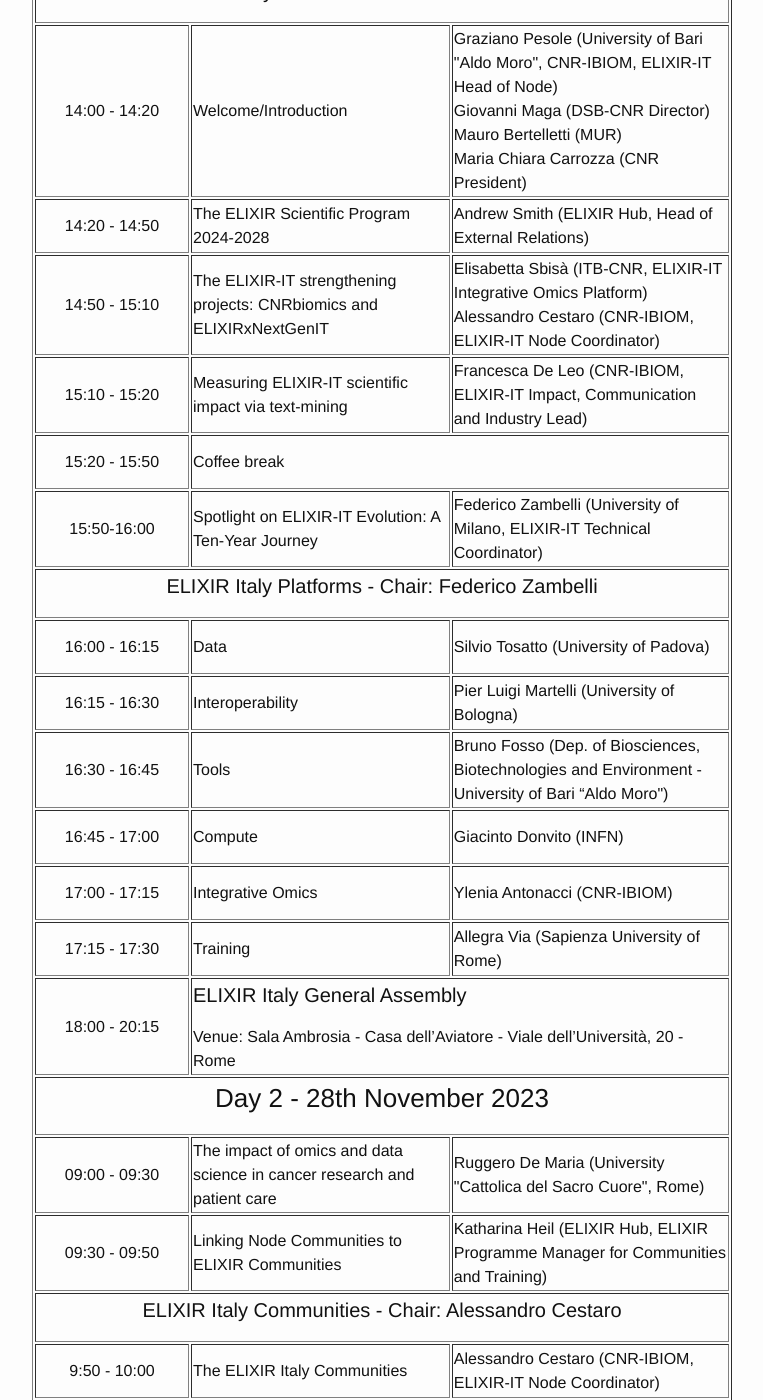
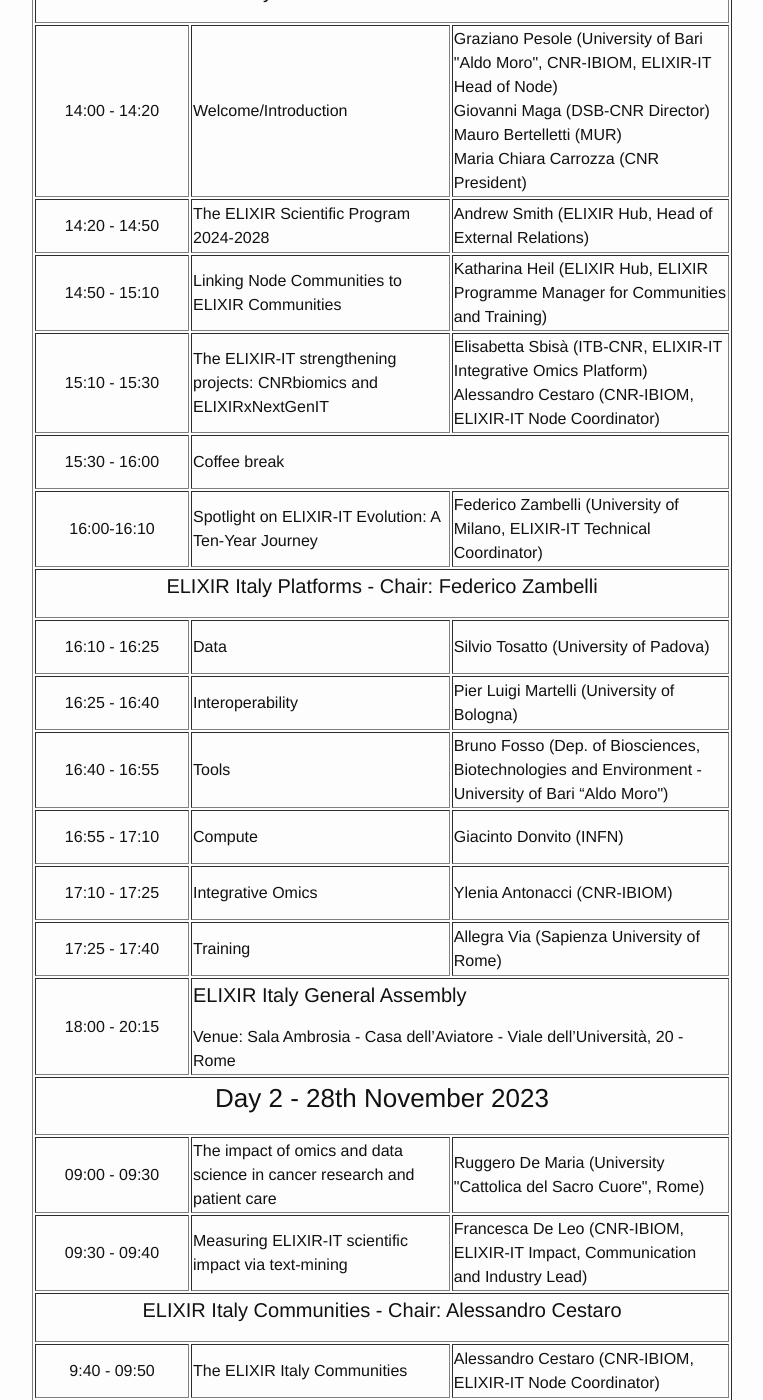
Before and after one commit to ELIXIR-IIB-training/website, a Jekyll site: the page built from _posts/2023-11-27-All_Hands_2023.md, in a window 1280 px wide and 1400 px high, scrolled down 2211 px. Shown: the whole window, without its empty margins (238-1001 px from the left). Built offline with Jekyll 4.4.1, drawn with Linux system fonts in a browser that asks for light colours; some of the changed text lies outside the part shown.

Commit message:
Update programme 2023-11-27-All_Hands_2023.md

```diff
--- a/_posts/2023-11-27-All_Hands_2023.md
+++ b/_posts/2023-11-27-All_Hands_2023.md
@@ -78,23 +78,23 @@ The event will be followed by two parallel workshops on 28th - 29th November 202
     <td height="50">The ELIXIR Scientific Program  2024-2028</td>
     <td height="50"> Andrew Smith (ELIXIR Hub, Head of External Relations)</td>
    </tr>
+     <tr>
+   <td height="50" width="150" align=center>14:50 - 15:10</td>
+   <td height="50">Linking Node Communities to ELIXIR Communities</td>
+   <td height="50">Katharina Heil (ELIXIR Hub, ELIXIR Programme Manager for Communities and Training) </td>
+  </tr>
   <tr>
-    <td height="50" width="150" align=center> 14:50 - 15:10</td>
+    <td height="50" width="150" align=center>15:10 - 15:30</td>
     <td height="50">The ELIXIR-IT strengthening projects: CNRbiomics and ELIXIRxNextGenIT</td>
     <td height="50"> Elisabetta Sbisà (ITB-CNR, ELIXIR-IT Integrative Omics Platform) <br> Alessandro Cestaro (CNR-IBIOM, ELIXIR-IT Node Coordinator)</td>
   </tr>
   <tr>
-    <td height="50" width="150" align=center> 15:10 - 15:20</td>
-    <td height="50">Measuring ELIXIR-IT scientific impact via text-mining</td>
-    <td height="50"> Francesca De Leo (CNR-IBIOM, ELIXIR-IT Impact, Communication and Industry Lead)</td>
-  </tr>
-  <tr>
-   <td height="50" width="150" align=center>15:20 - 15:50</td>
+   <td height="50" width="150" align=center>15:30 - 16:00</td>
    <td colspan="3" height="50"> Coffee break</td>
   </tr>
 
   <tr>
-    <td height="50" width="150" align=center> 15:50-16:00</td>
+    <td height="50" width="150" align=center> 16:00-16:10</td>
     <td height="50"> Spotlight on ELIXIR-IT Evolution: A Ten-Year Journey</td>
     <td height="50"> Federico Zambelli (University of Milano, ELIXIR-IT Technical Coordinator)</td>
    </tr>
@@ -102,32 +102,32 @@ The event will be followed by two parallel workshops on 28th - 29th November 202
    <td td colspan="3" align=center> <h4>ELIXIR Italy Platforms - Chair: Federico Zambelli </h4> </td>
    </tr>
    <tr>
-    <td height="50" width="150" align=center>16:00 - 16:15</td>
+    <td height="50" width="150" align=center>16:10 - 16:25</td>
     <td height="50"> Data</td>
     <td height="50"> Silvio Tosatto (University of Padova)</td>
     </tr>
     <tr>
-    <td height="50" width="150" align=center>16:15 - 16:30</td>
+    <td height="50" width="150" align=center>16:25 - 16:40</td>
     <td height="50">Interoperability</td>
     <td height="50"> Pier Luigi Martelli (University of Bologna)</td>
     </tr>
     <tr>
-    <td height="50" width="150" align=center>16:30 - 16:45</td>
+    <td height="50" width="150" align=center>16:40 - 16:55</td>
     <td height="50"> Tools</td>
     <td height="50"> Bruno Fosso (Dep. of Biosciences, Biotechnologies and Environment - University of Bari “Aldo Moro")</td>
     </tr>
     <tr>
-    <td height="50" width="150" align=center>16:45 - 17:00</td>
+    <td height="50" width="150" align=center>16:55 - 17:10</td>
     <td height="50"> Compute</td>
     <td height="50"> Giacinto Donvito (INFN)</td>
     </tr>
     <tr>
-   <td height="50" width="150" align=center>17:00 - 17:15</td>
+   <td height="50" width="150" align=center>17:10 - 17:25</td>
     <td height="50">Integrative Omics</td>
     <td height="50">Ylenia Antonacci (CNR-IBIOM)</td>
     </tr>
      <tr>
-    <td height="50" width="150" align=center>17:15 - 17:30</td>
+    <td height="50" width="150" align=center>17:25 - 17:40</td>
     <td height="50">Training</td>
     <td height="50"> Allegra Via (Sapienza University of Rome)</td>
     </tr>
@@ -148,9 +148,9 @@ The event will be followed by two parallel workshops on 28th - 29th November 202
    <td height="50">Ruggero De Maria (University "Cattolica del Sacro Cuore", Rome)</td>
   </tr>
   <tr>
-   <td height="50" width="150" align=center>09:30 - 09:50</td>
-   <td height="50">Linking Node Communities to ELIXIR Communities</td>
-   <td height="50">Katharina Heil (ELIXIR Hub, ELIXIR Programme Manager for Communities and Training) </td>
+    <td height="50" width="150" align=center> 09:30 - 09:40</td>
+    <td height="50">Measuring ELIXIR-IT scientific impact via text-mining</td>
+    <td height="50"> Francesca De Leo (CNR-IBIOM, ELIXIR-IT Impact, Communication and Industry Lead)</td>
   </tr>
 
   <tr>
@@ -158,34 +158,34 @@ The event will be followed by two parallel workshops on 28th - 29th November 202
   </tr>
 
   <tr>
-    <td height="50" width="150" align=center>9:50 - 10:00</td>
+    <td height="50" width="150" align=center>9:40 - 09:50</td>
     <td height="50">The ELIXIR Italy Communities</td>
     <td height="50">Alessandro Cestaro (CNR-IBIOM, ELIXIR-IT Node Coordinator)</td>
   </tr>
    <tr>
-    <td height="50" width="150" align=center>10:00 - 10:20</td>
+    <td height="50" width="150" align=center>09:50 - 10:10</td>
     <td height="50">Proteomics</td>
-    <td height="50">Maria Gabriella Giuffrida (CNR-ISPA)</td>
+    <td height="50"> Pierluigi Mauri (CNR-ITB) <br> Maria Gabriella Giuffrida (CNR-ISPA)</td>
   </tr>
    <tr>
-    <td height="50" width="150" align=center>10:20 - 10:40</td>
+    <td height="50" width="150" align=center>10:10 - 10:30</td>
     <td height="50">Metabolomics</td>
     <td height="50"> Daniela Gaglio (CNR-IBFM) <br> Sergio Giannattasio (CNR-IBIOM)</td>
   </tr>
    <tr>
-    <td height="50" width="150" align=center>10:40 - 11:00</td>
+    <td height="50" width="150" align=center>10:30 - 10:50</td>
     <td height="50">Intrinsically Disordered Proteins</td>
     <td height="50"> Silvio Tosatto (University of Padova) <br> Maria Cristina Aspromonte (University of Padova)</td>
   </tr>
-  <tr>
-    <td height="50" width="150" align=center>11:00 - 11:20</td>
-    <td colspan="3" height="50"> Coffee break</td>
-   </tr>
    <tr>
-    <td height="50" width="150" align=center>11:20 - 11:40</td>
+    <td height="50" width="150" align=center>10:50 - 11:10</td>
     <td height="50">3D-Bioinfo</td>
     <td height="50"> Manuela Helmer-Citterich (University of Rome Tor Vergata)</td>
   </tr>
+  <tr>
+    <td height="50" width="150" align=center>11:10 - 11:40</td>
+    <td colspan="3" height="50"> Coffee break</td>
+   </tr>
    <tr>
     <td height="50" width="150" align=center>11:40 - 12:00</td>
     <td height="50">Rare Diseases</td>
```
